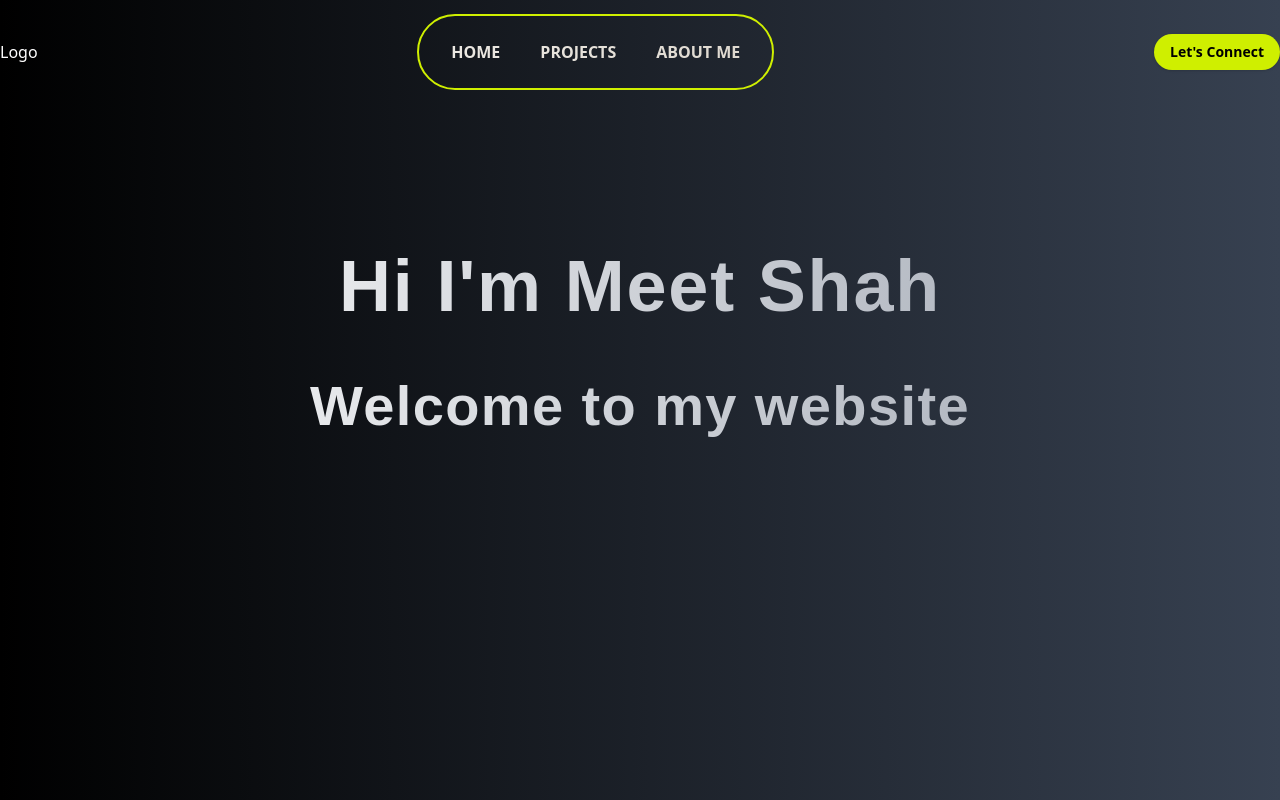
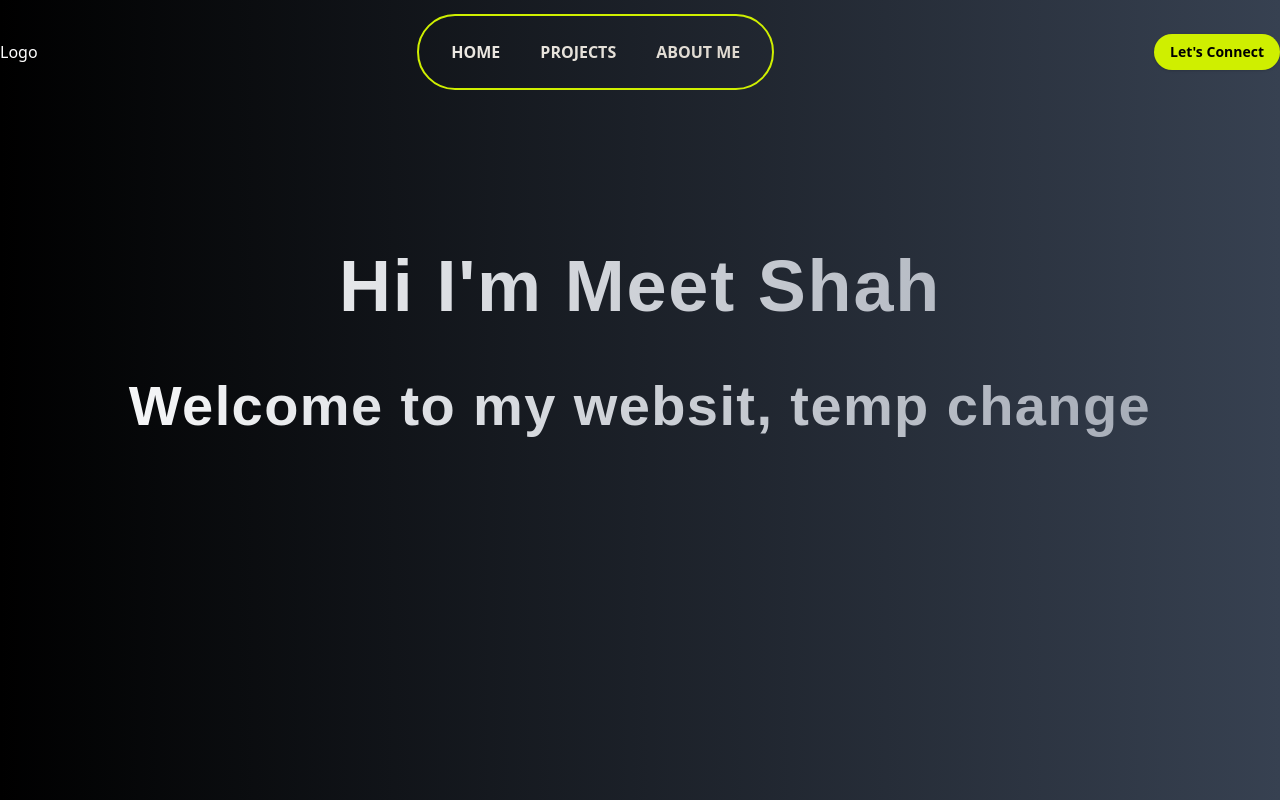
Before and after one commit to KaustubhTrivedi/meet-portfolio, a React (Vite) app in the folder frontend/: page / in a window 1280 px wide. Built offline with nearby package versions, Linux system fonts and the light colour scheme.

Commit message:
Temp change

```diff
--- a/frontend/src/components/home/Hero.tsx
+++ b/frontend/src/components/home/Hero.tsx
@@ -50,7 +50,7 @@ const Hero = () => {
                    tracking-wide bg-gradient-to-r from-white to-gray-400
                    bg-clip-text text-transparent"
       >
-        Welcome to my website
+        Welcome to my websit, temp change
       </motion.h1>
     </motion.div>
   );
```
